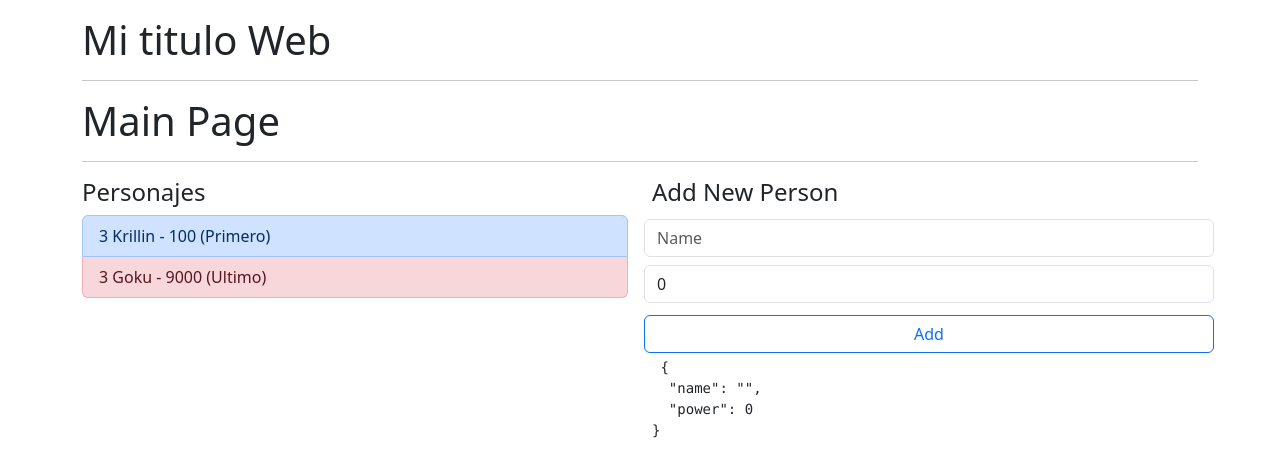
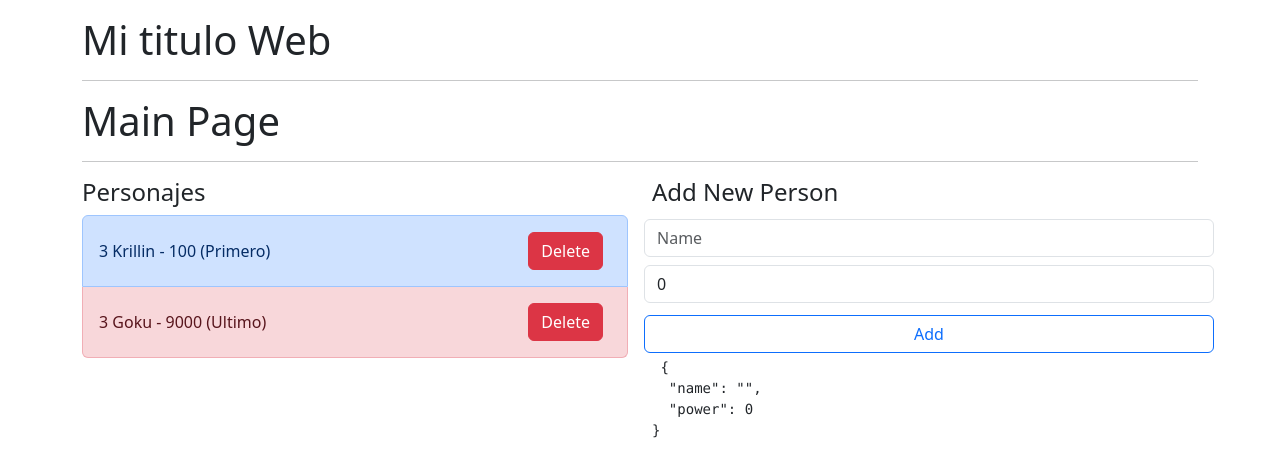
Before and after one commit to lluischess/Angular_Basics, an Angular app: page / in a window 1280 px wide. Shown: the top 476 px of the page. Built offline with nearby package versions, Linux system fonts and the light colour scheme.

Commit message:
comunicación entre componenetes con eventos

```diff
--- a/src/app/dbz/components/lista/lista.component.html
+++ b/src/app/dbz/components/lista/lista.component.html
@@ -1,7 +1,12 @@
 <h4>Personajes</h4>
     <ul class="list-group">
+
       @for (character of characterList; let isFirst = $first; let isLast = $last; let count = $count; track $index) {
-        <li class="list-group-item"
-        [class]="{'list-group-item-primary': isFirst, 'list-group-item-danger': isLast}"> {{count + 1}} {{character.name}} - {{character.power}} {{isFirst ? '(Primero)' : ''}} {{isLast ? '(Ultimo)' : ''}}</li>
+        <li class="list-group-item d-flex justify-content-between align-items-center"
+        [class]="{'list-group-item-primary': isFirst, 'list-group-item-danger': isLast}"> {{count + 1}} {{character.name}} - {{character.power}} {{isFirst ? '(Primero)' : ''}} {{isLast ? '(Ultimo)' : ''}}
+
+        <button class="btn btn-danger m-2" (click)="deleteCharacter($index)">Delete</button>
+
+      </li>
       }
     </ul>
--- a/src/app/dbz/components/lista/lista.component.ts
+++ b/src/app/dbz/components/lista/lista.component.ts
@@ -1,4 +1,4 @@
-import { Component, Input } from '@angular/core';
+import { Component, Input, Output, EventEmitter } from '@angular/core';
 import { Character } from '../../interfaces/character.interface';
 
 @Component({
@@ -14,4 +14,13 @@ export class ListaDbzComponent {
       power: 1000
     }
   ]
+
+  @Output()
+  public onDelete: EventEmitter<number> = new EventEmitter();
+
+
+  public deleteCharacter( index: number ): void {
+    this.onDelete.emit( index );
+  }
+
 }
--- a/src/app/dbz/pages/main-page.component.html
+++ b/src/app/dbz/pages/main-page.component.html
@@ -3,7 +3,7 @@
 
 <div class="row">
   <div class="col">
-    <app-dbz-lista [characterList]="characters"/>
+    <app-dbz-lista [characterList]="characters" (onDelete)="onDeleteCharacter($event)"/>
   </div>
 
   <div class="col">
--- a/src/app/dbz/pages/main-page.component.ts
+++ b/src/app/dbz/pages/main-page.component.ts
@@ -25,4 +25,9 @@ export class MainPageComponent {
       this.characters.push(Newcharacter);
       console.log(this.characters);
     }
+
+    public onDeleteCharacter( index: number ): void {
+      console.log({ index });
+      this.characters.splice(index, 1);
+    }
 }
```
